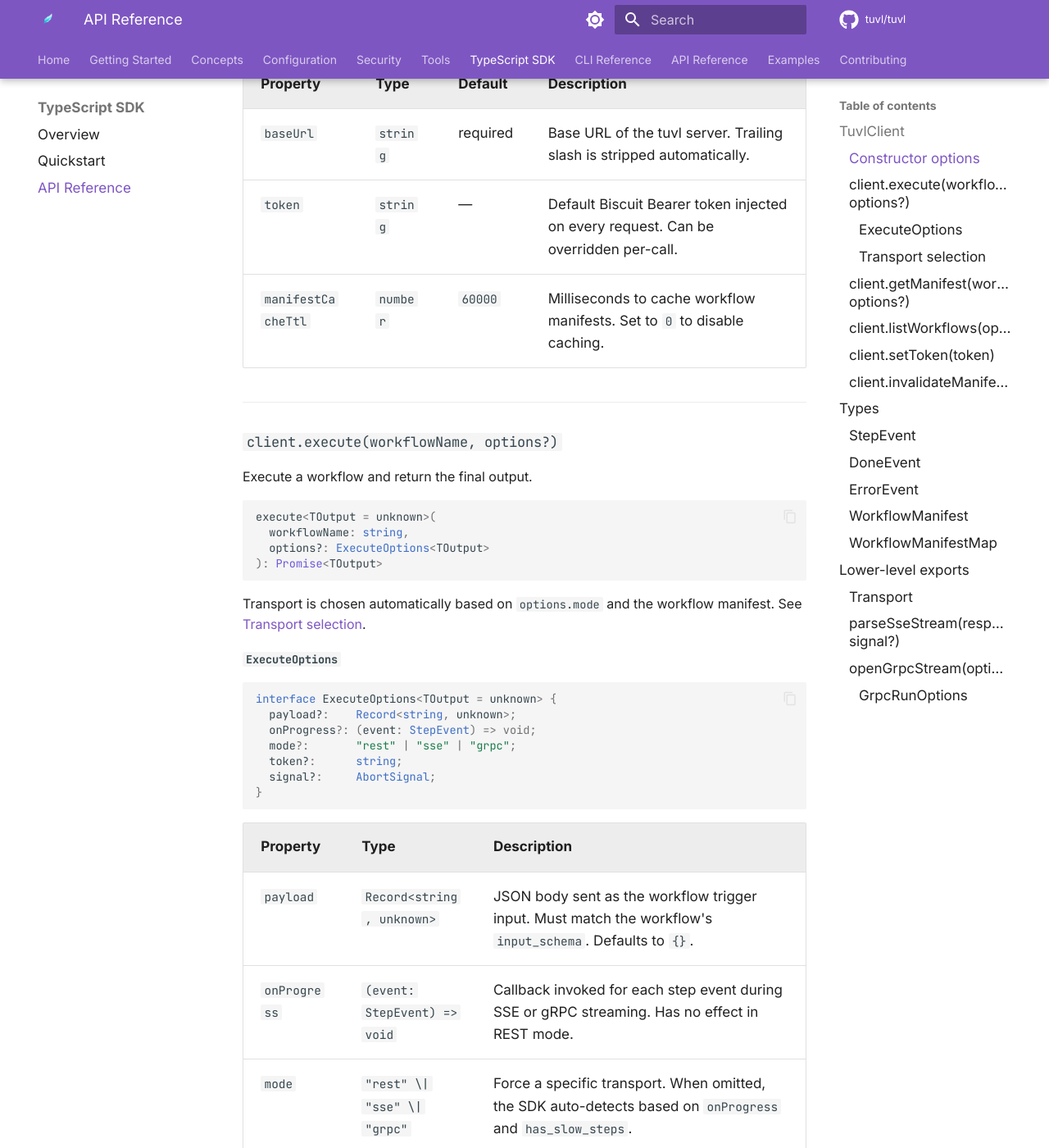
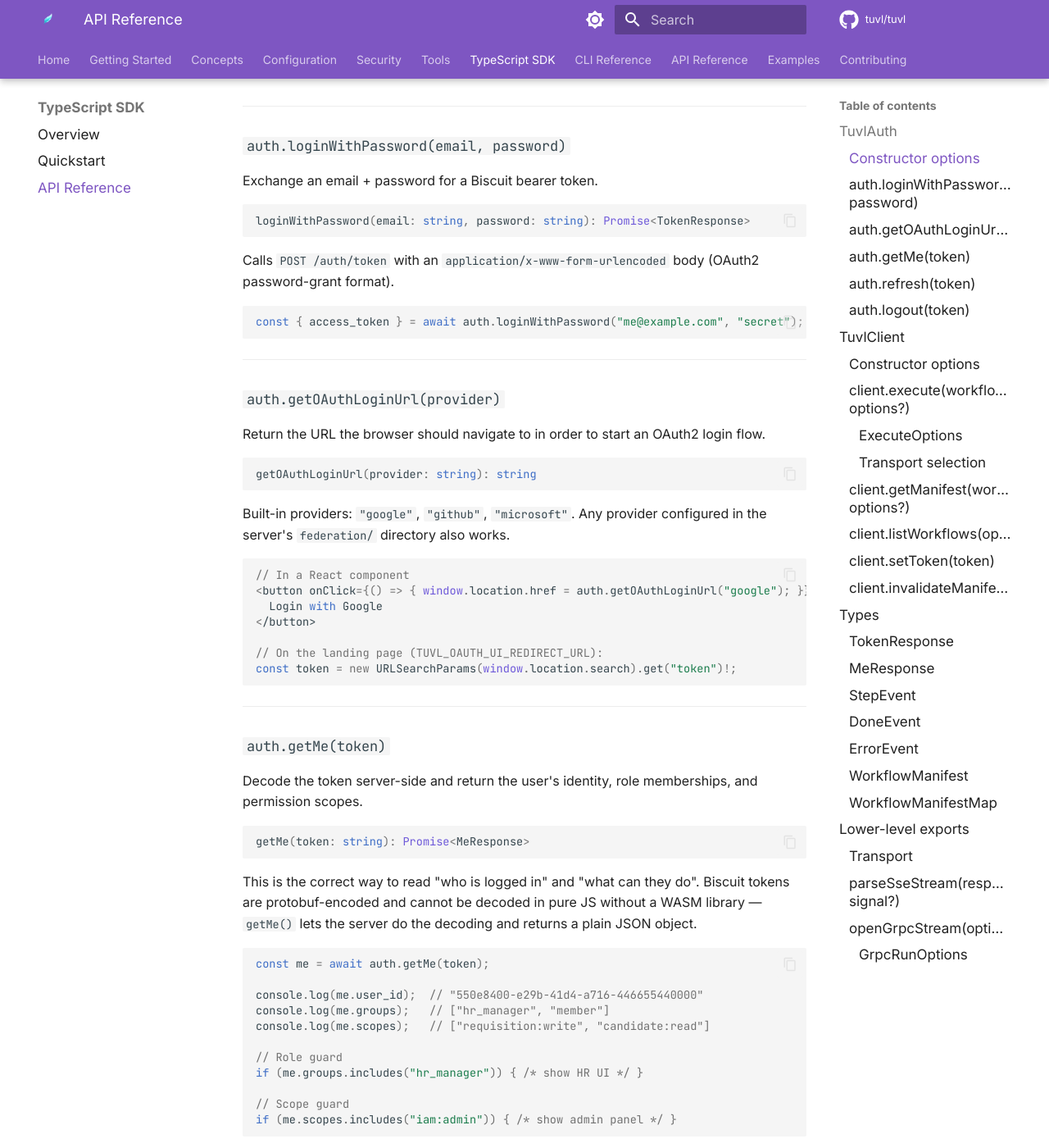
Before and after one commit to tuvl-io/docs, an MkDocs documentation site: the page built from docs/sdk/api-reference.md, in a window 1280 px wide and 1400 px high, scrolled down 628 px. Shown: the whole window at 82% size. Built offline with MkDocs 1.6.1 and Material for MkDocs 9.7.7, drawn with Linux system fonts in a browser that asks for light colours; comment, search, counter and statistics services are not loaded; some of the changed text lies outside the part shown.

Commit message:
Enhance SDK API reference with detailed authentication methods and token handling

````diff
--- a/docs/sdk/api-reference.md
+++ b/docs/sdk/api-reference.md
@@ -1,6 +1,115 @@
 # SDK API Reference
 
 Complete reference for all classes, methods, and types exported by `@tuvl/client`.
+
+---
+
+## `TuvlAuth`
+
+Authentication helper. Wraps all `/auth/*` endpoints. Create one instance per application.
+
+```ts
+import { TuvlAuth } from "@tuvl/client";
+
+const auth = new TuvlAuth({ baseUrl: "http://localhost:8000" });
+```
+
+### Constructor options
+
+| Property | Type | Description |
+|---|---|---|
+| `baseUrl` | `string` | Base URL of the tuvl server. Trailing slash is stripped automatically. |
+
+---
+
+### `auth.loginWithPassword(email, password)`
+
+Exchange an email + password for a Biscuit bearer token.
+
+```ts
+loginWithPassword(email: string, password: string): Promise<TokenResponse>
+```
+
+Calls `POST /auth/token` with an `application/x-www-form-urlencoded` body (OAuth2 password-grant format).
+
+```ts
+const { access_token } = await auth.loginWithPassword("me@example.com", "secret");
+```
+
+---
+
+### `auth.getOAuthLoginUrl(provider)`
+
+Return the URL the browser should navigate to in order to start an OAuth2 login flow.
+
+```ts
+getOAuthLoginUrl(provider: string): string
+```
+
+Built-in providers: `"google"`, `"github"`, `"microsoft"`. Any provider configured in the server's `federation/` directory also works.
+
+```ts
+// In a React component
+<button onClick={() => { window.location.href = auth.getOAuthLoginUrl("google"); }}>
+  Login with Google
+</button>
+
+// On the landing page (TUVL_OAUTH_UI_REDIRECT_URL):
+const token = new URLSearchParams(window.location.search).get("token")!;
+```
+
+---
+
+### `auth.getMe(token)`
+
+Decode the token server-side and return the user's identity, role memberships, and permission scopes.
+
+```ts
+getMe(token: string): Promise<MeResponse>
+```
+
+This is the correct way to read "who is logged in" and "what can they do". Biscuit tokens are protobuf-encoded and cannot be decoded in pure JS without a WASM library — `getMe()` lets the server do the decoding and returns a plain JSON object.
+
+```ts
+const me = await auth.getMe(token);
+
+console.log(me.user_id);  // "550e8400-e29b-41d4-a716-446655440000"
+console.log(me.groups);   // ["hr_manager", "member"]
+console.log(me.scopes);   // ["requisition:write", "candidate:read"]
+
+// Role guard
+if (me.groups.includes("hr_manager")) { /* show HR UI */ }
+
+// Scope guard
+if (me.scopes.includes("iam:admin")) { /* show admin panel */ }
+```
+
+---
+
+### `auth.refresh(token)`
+
+Exchange a valid token for a fresh one with a new TTL. The old token is immediately blacklisted.
+
+```ts
+refresh(token: string): Promise<TokenResponse>
+```
+
+```ts
+const { access_token: newToken } = await auth.refresh(currentToken);
+client.setToken(newToken); // update TuvlClient in-place
+```
+
+---
+
+### `auth.logout(token)`
+
+Revoke the token. Resolves silently on success (HTTP 204).
+
+```ts
+logout(token: string): Promise<void>
+```
+
+After calling this, delete the token from all local storage. The token is blacklisted across all workers that share a Redis instance.
 
 ---
 
@@ -132,6 +241,39 @@ Call this if you hot-reload workflow YAML files and want the SDK to pick up chan
 ---
 
 ## Types
+
+### `TokenResponse`
+
+Returned by `loginWithPassword()` and `refresh()`.
+
+```ts
+interface TokenResponse {
+  access_token: string;
+  token_type:   string; // always "bearer"
+}
+```
+
+---
+
+### `MeResponse`
+
+Returned by `getMe()`. Contains the decoded identity and permissions for the current token, without requiring any Biscuit library in the browser.
+
+```ts
+interface MeResponse {
+  user_id: string;   // user UUID
+  groups:  string[]; // role names e.g. ["hr_manager", "member"]
+  scopes:  string[]; // permission scopes e.g. ["candidate:read"]
+}
+```
+
+| Field | Description |
+|---|---|
+| `user_id` | UUID of the authenticated user, extracted from the `user()` Datalog fact |
+| `groups` | All role names assigned to the user, from `group()` Datalog facts |
+| `scopes` | All permission scopes, from `scope()` Datalog facts — matches what the server checks on every workflow call |
+
+---
 
 ### `StepEvent`
 
````
